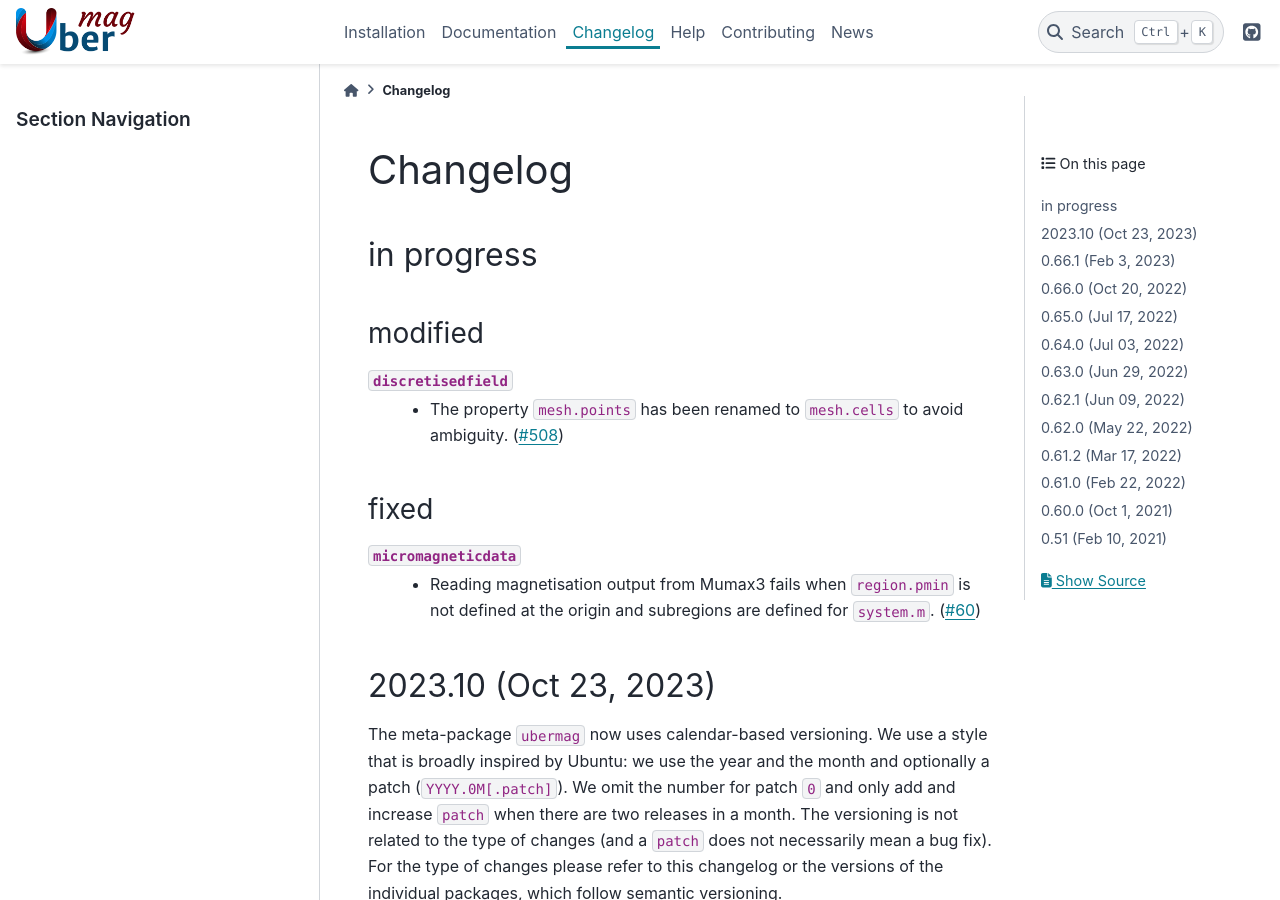
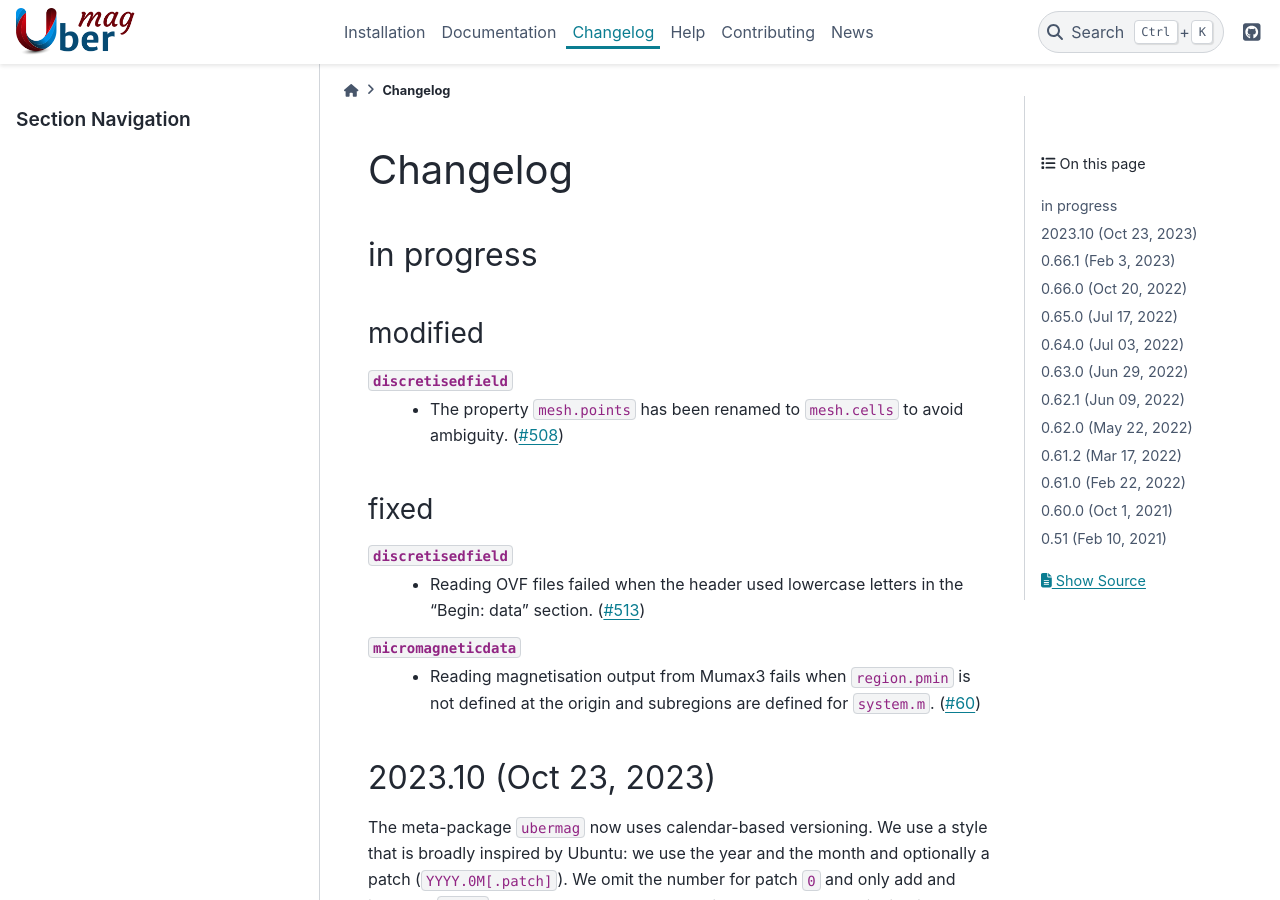
Before and after one commit to ubermag/ubermag.github.io, a Sphinx documentation site: the page built from source/changelog.rst, in a window 1280 px wide and 900 px high. Built offline with Sphinx 7.4.7 and the PyData theme 0.15.4, drawn with Linux system fonts in a browser that asks for light colours; pages that are not in the unit, such as notebooks, are missing from menus.

Commit message:
OVF file reading capitalisation problem

```diff
--- a/source/changelog.rst
+++ b/source/changelog.rst
@@ -14,6 +14,11 @@ modified
 
 fixed
 -----
+
+``discretisedfield``
+  - Reading OVF files failed when the header used lowercase letters in the
+    "Begin: data" section. (`#513
+    <https://github.com/ubermag/discretisedfield/pull/513>`__)
 
 ``micromagneticdata``
   - Reading magnetisation output from Mumax3 fails when ``region.pmin`` is not
```
